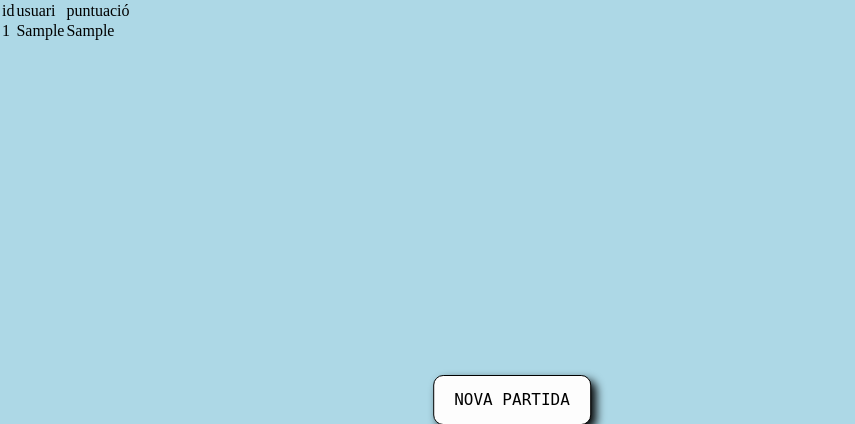
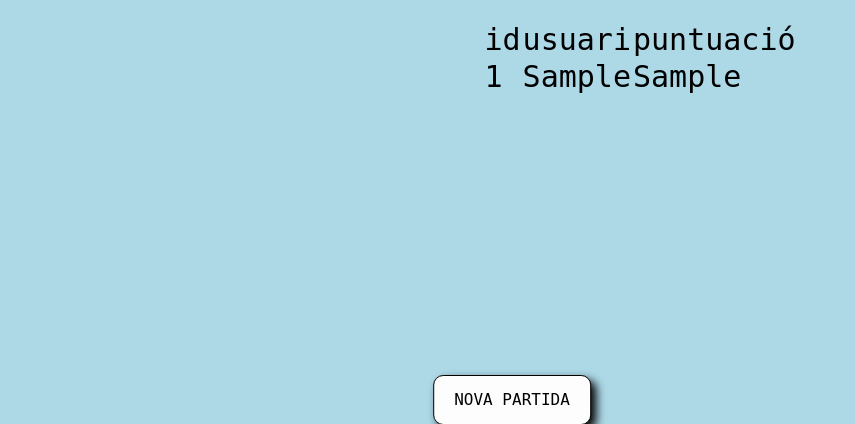
Before and after one commit to arnauramos/SquareClicker, a PHP site: page /ranquing.php in a window 1280 px wide. Shown: the top 424 px of the page, without its empty margins (0-855 px from the left). Run offline with PHP 8.4, Linux system fonts and the light colour scheme; tables that the repository leaves empty or names only in its code hold one stand-in row (values such as "Sample post").

Commit message:
Style provisional ranquing

```diff
--- a/style.css
+++ b/style.css
@@ -238,3 +238,12 @@ div#postmissatges{
   position: absolute;
   bottom: 0%;
 }
+
+table#Taula{
+  display: flex;
+  position: relative;
+  font-family: monospace;
+  font-size: 30px;
+  justify-content: center;
+  padding: 20px;
+}
```
